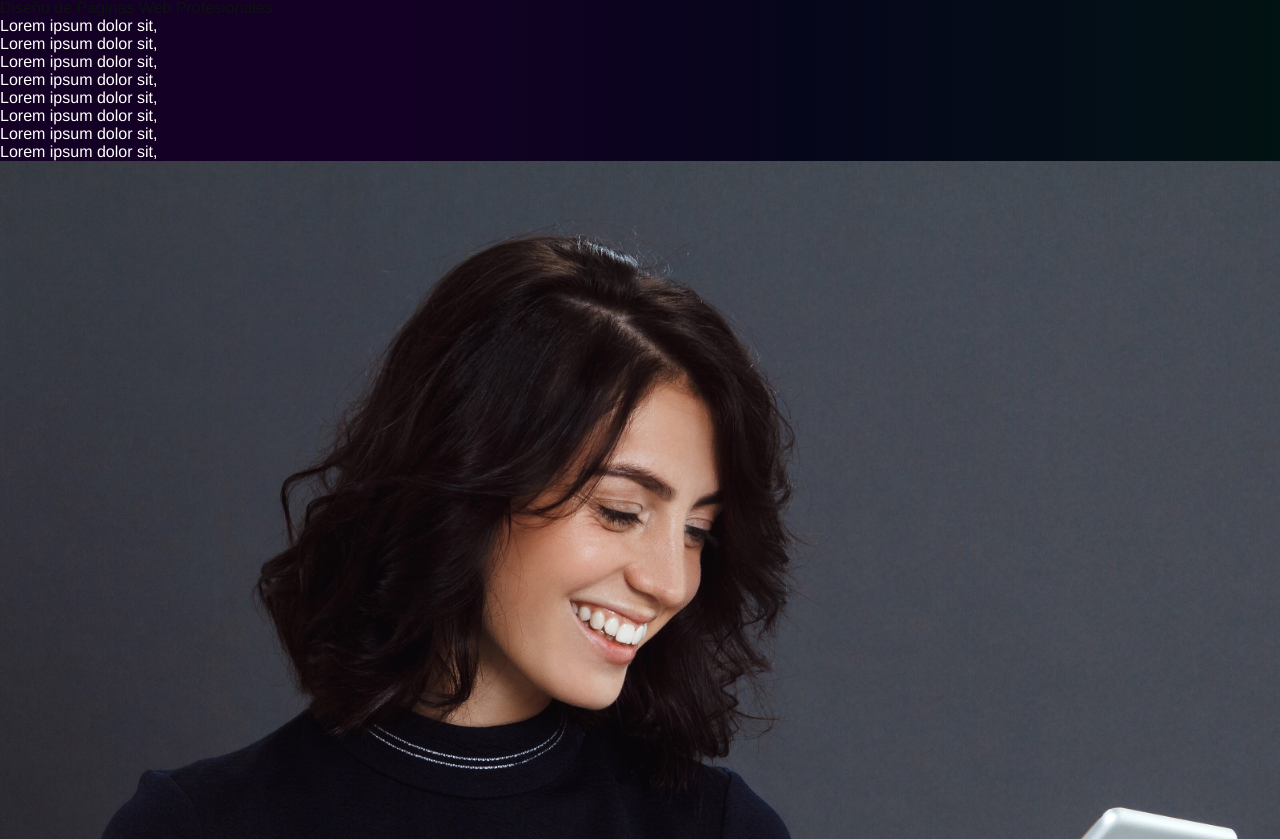
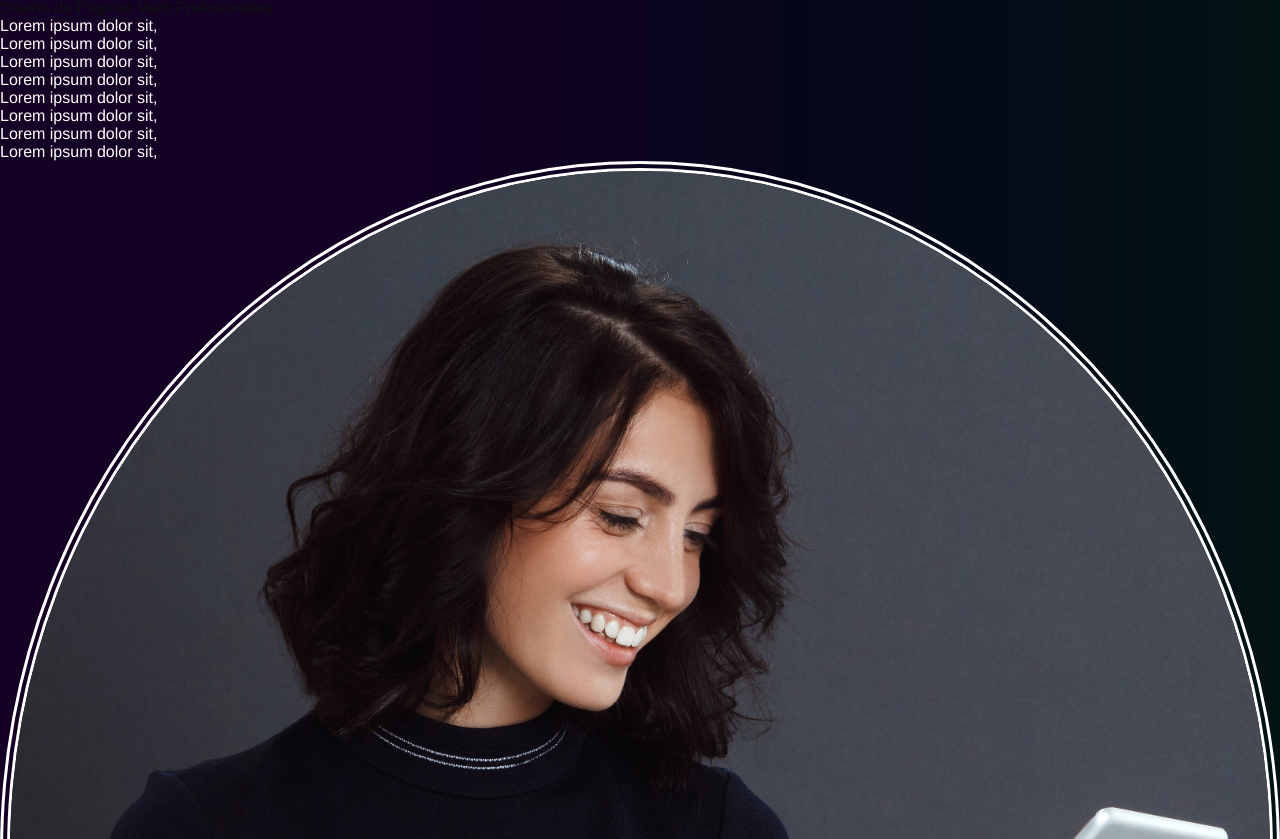
Before and after one commit to cristobalquilimaco/teguilog, a React (Vite) app: page /#/desarrolloweb in a window 1280 px wide. Shown: the part 961-1800 px from the top of the page. Built offline with nearby package versions, Linux system fonts and the light colour scheme; a web font is replaced by a local one.

Commit message:
Se ajusta border radius

```diff
--- a/src/Pages/WebDev.jsx
+++ b/src/Pages/WebDev.jsx
@@ -6,7 +6,7 @@ const WebDev = () => {
   return (
     <div>
         <section>
-            <img className='img_circle' src={images.bannerweb} alt="" />
+            <img src={images.bannerweb} alt="" />
             <article>
               <div>
                 <p>Diseño de Páginas Web Profesionales</p>
@@ -20,7 +20,7 @@ const WebDev = () => {
                 <p className='desc_serv_dev'>Lorem ipsum dolor sit, </p>
                 </div>
               <div>
-                <img src={images.marketinggirl} alt="" />
+                <img className='img_circle' src={images.marketinggirl} alt="" />
               </div>
             </article>
         </section>
--- a/src/Pages/styles/webDev.css
+++ b/src/Pages/styles/webDev.css
@@ -1,3 +1,10 @@
 .desc_serv_dev{
 color: var(--text-color-white);
 }
+
+.img_circle{
+width: 100%;
+border-radius: 50%;
+border: 10px solid white;
+border-style:double;
+}
```
